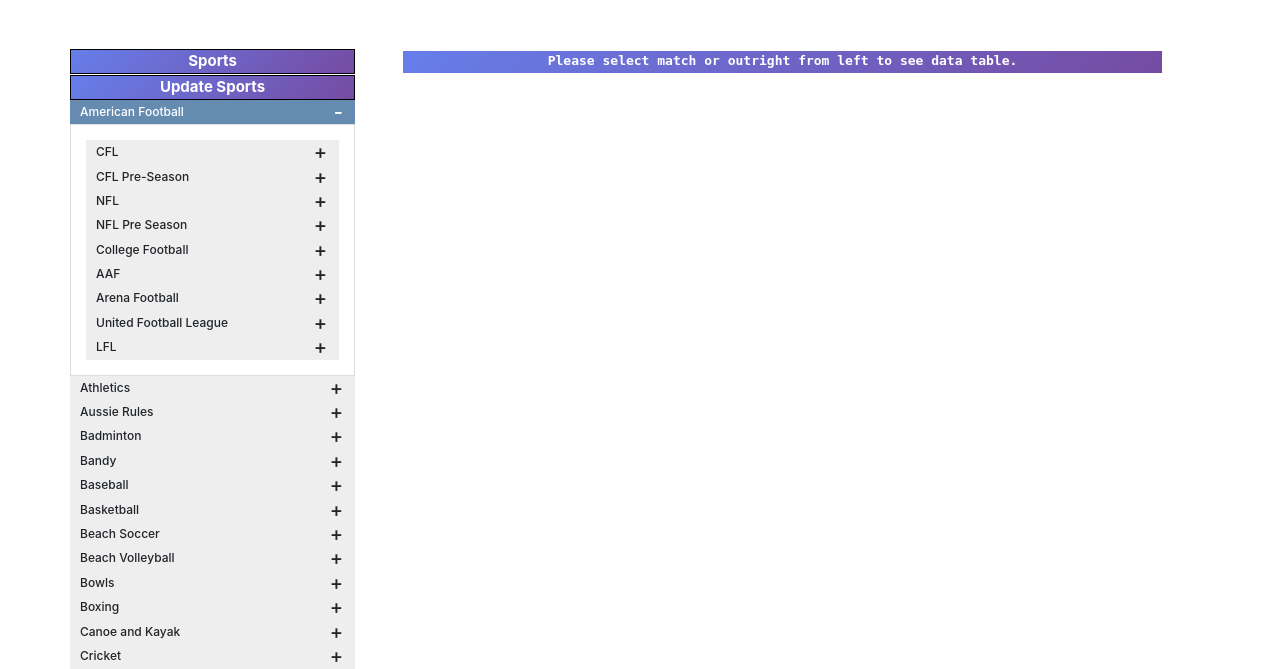
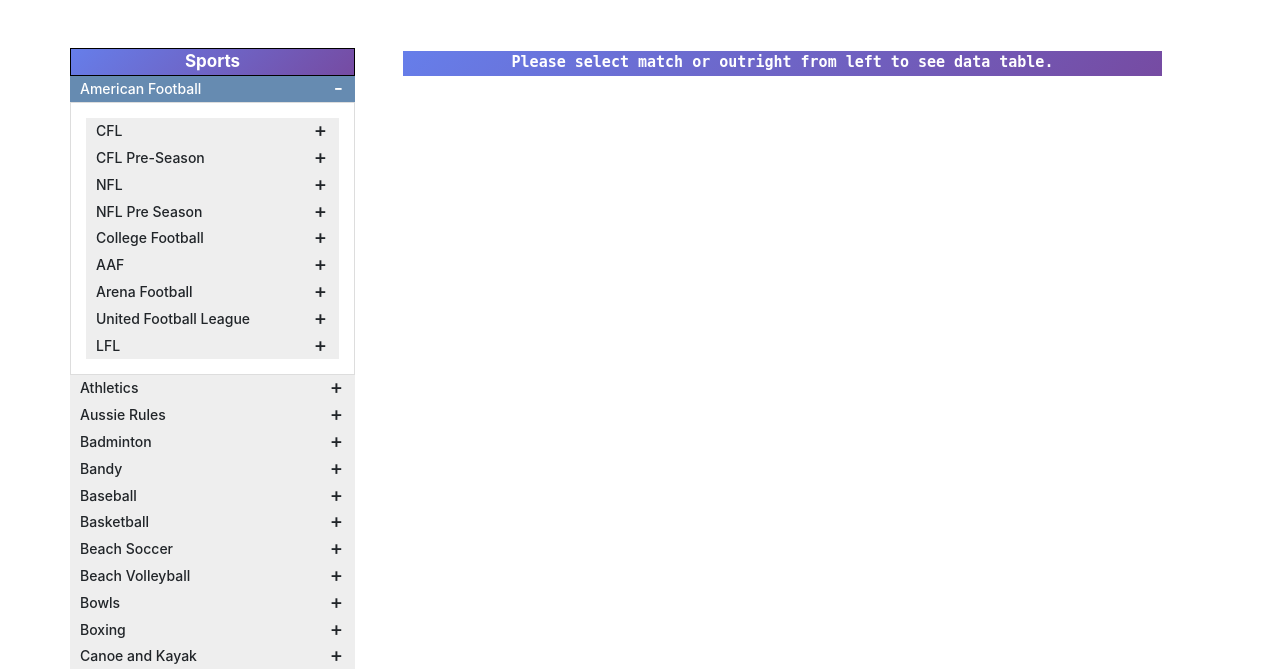
Before and after one commit to Atik-106/odds_comparision, a Django app: page / in a window 1280 px wide, after a click that opens the changed part. Shown: the top 669 px of the page. Run offline with Django 3.2, Linux system fonts and the light colour scheme; data comes from the database, SQL or seed files in the repository; both versions use the stored data as it was after the commit; some libraries are stand-ins or nearby versions.

Commit message:
Edited few files

```diff
--- a/oct/urls.py
+++ b/oct/urls.py
@@ -4,4 +4,5 @@ from .views import *
 urlpatterns = [
     path('', homeview, name='home'),
     path('um/<int:id>', udpatematch, name='updatematch'),
+    path('us', udpatesports, name='udpatesports'),
 ]
--- a/oct/views.py
+++ b/oct/views.py
@@ -1,4 +1,4 @@
-from django.shortcuts import render,get_object_or_404
+from django.shortcuts import render,get_object_or_404,redirect
 from django.http import JsonResponse
 from .models import *
 import requests
@@ -17,6 +17,10 @@ def homeview(request):
     }
     return render(request, 'home.html', data)
 
+
+def udpatesports(request):
+    update_games()
+    return redirect('home')
 
 def udpatematch(request,id):
     BMLIST = Bookmarker.objects.values_list('BMID','name')
--- a/static/css/style.css
+++ b/static/css/style.css
@@ -23,7 +23,7 @@
     padding: 5px 10px;
     text-decoration: none;
     position: relative;
-    font-size: 12px;
+    font-size: 14px;
     font-family: inherit;
 }
 
@@ -68,7 +68,7 @@
 .panel-group .panel-body {
     background: #ffffff;
     padding: 15px;
-    font-size: 13px;
+    font-size: 15px;
     font-family: inherit;
     font-weight: bold;
 }
@@ -109,7 +109,7 @@
     color: #4d5388;
     font-family: monospace;
     font-weight: normal;
-    font-size: 13px !important;
+    font-size: 15px !important;
 
 }
 
@@ -130,7 +130,7 @@ font-weight: bold;
 .table td, .table th {
     padding: 0 30px;
     text-align: center;
-    font-size: 14px;
+    font-size: 16px;
     font-family: monospace;
     border-top: 0;
     border-bottom: 1px solid #dee2e6;;
@@ -157,7 +157,8 @@ font-weight: bold;
     color: white;
      background-image: linear-gradient(135deg, #667eea 0, #764ba2 100%) !important;
     font-weight: normal;
-    font-size:15px;
+    font-size:17px;
+    transition: all 1s ease-in-out;
 }
 .marker{
     margin-top: 3px;
@@ -169,3 +170,7 @@ font-weight: bold;
 .market_title strong{
     display: none;
 }
+
+.update{
+    height: 0;
+}
--- a/templates/home.html
+++ b/templates/home.html
@@ -5,8 +5,7 @@
     <div class="container">
         <div class="row">
             <div class="panel-group col-sm-3 p-0 m-0" id="accordion">
-                <span class="btn btn-wide font-weight-bold rounded-0 w-100 p-0 sports_btn">Sports</span>
-                <span class="btn btn-wide font-weight-bold rounded-0 w-100 p-0 sports_btn">Update Sports</span>
+                <a href="{% url 'udpatesports' %}"><span class="btn btn-wide font-weight-bold rounded-0 w-100 p-0 sports_btn sports">Sports</span></a>
                 {% for g in games %}
                     <div class="panel panel-default">
                         <div class="panel-heading">
@@ -95,10 +94,10 @@
                             $(targetdiv).find($(".panel-body")).append('<span class="d-block match" league="' + league + '" sport="' + sport + '" competition_id="' + ComID + '" country="' + country + '" ht="' + items[M][0] + '" at="' + items[M][1] + '" tp="' + items[M][2] + '" oddsdata="' + arrString + '">' + M + '</span>')
                         }
                         if (i > 0) {
-                             $(targetdiv).find($(".panel-body")).append('<span class="d-block outright marker" >' + 'Outrights' + '</span>');
-                                for (var K in outrights){
-                                    arrString = outrights[K].join("| ");
-                                    $(targetdiv).find($(".panel-body")).append('<span class="d-block match outright" league="' + league + '" sport="' + sport + '" oddsdata="' + arrString + '">' + K + '</span>')
+                            $(targetdiv).find($(".panel-body")).append('<span class="d-block outright marker" >' + 'Outrights' + '</span>');
+                            for (var K in outrights) {
+                                arrString = outrights[K].join("| ");
+                                $(targetdiv).find($(".panel-body")).append('<span class="d-block match outright" league="' + league + '" sport="' + sport + '" oddsdata="' + arrString + '">' + K + '</span>')
                             }
                         } else {
                             $(targetdiv).find($(".panel-body")).append('No match found')
@@ -140,6 +139,12 @@
                 });
                 $('.odds_table').css('display', 'block');
             });
+            $(document).on('mouseover', '.sports', function () {
+                $('.sports').text('Update Sports')
+            });
+            $(document).on('mouseout', '.sports', function () {
+                $('.sports').text('Sports')
+            });
         });
     </script>
 {% endblock %}
```
Also changed, not shown: db.sqlite3.
